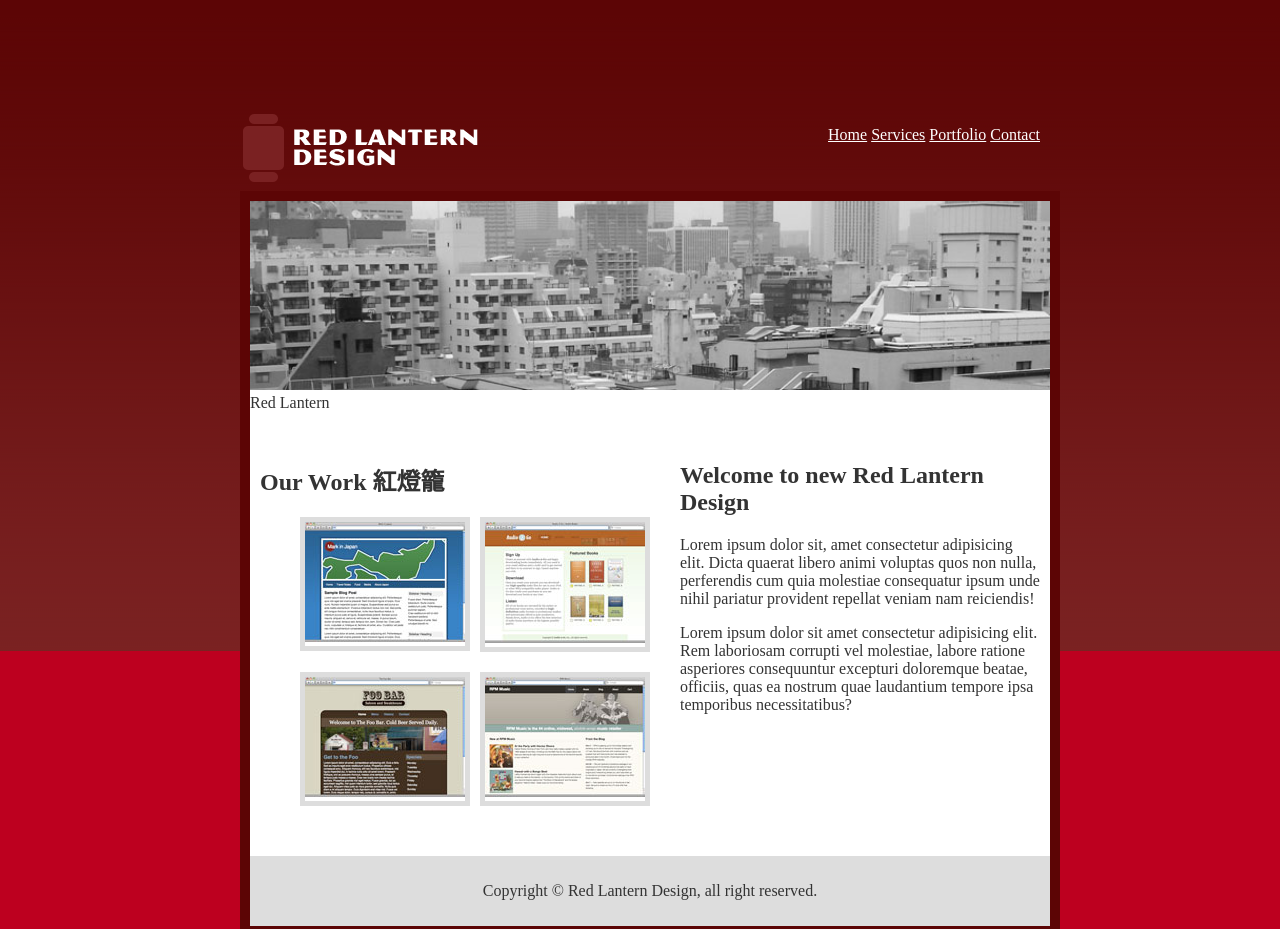
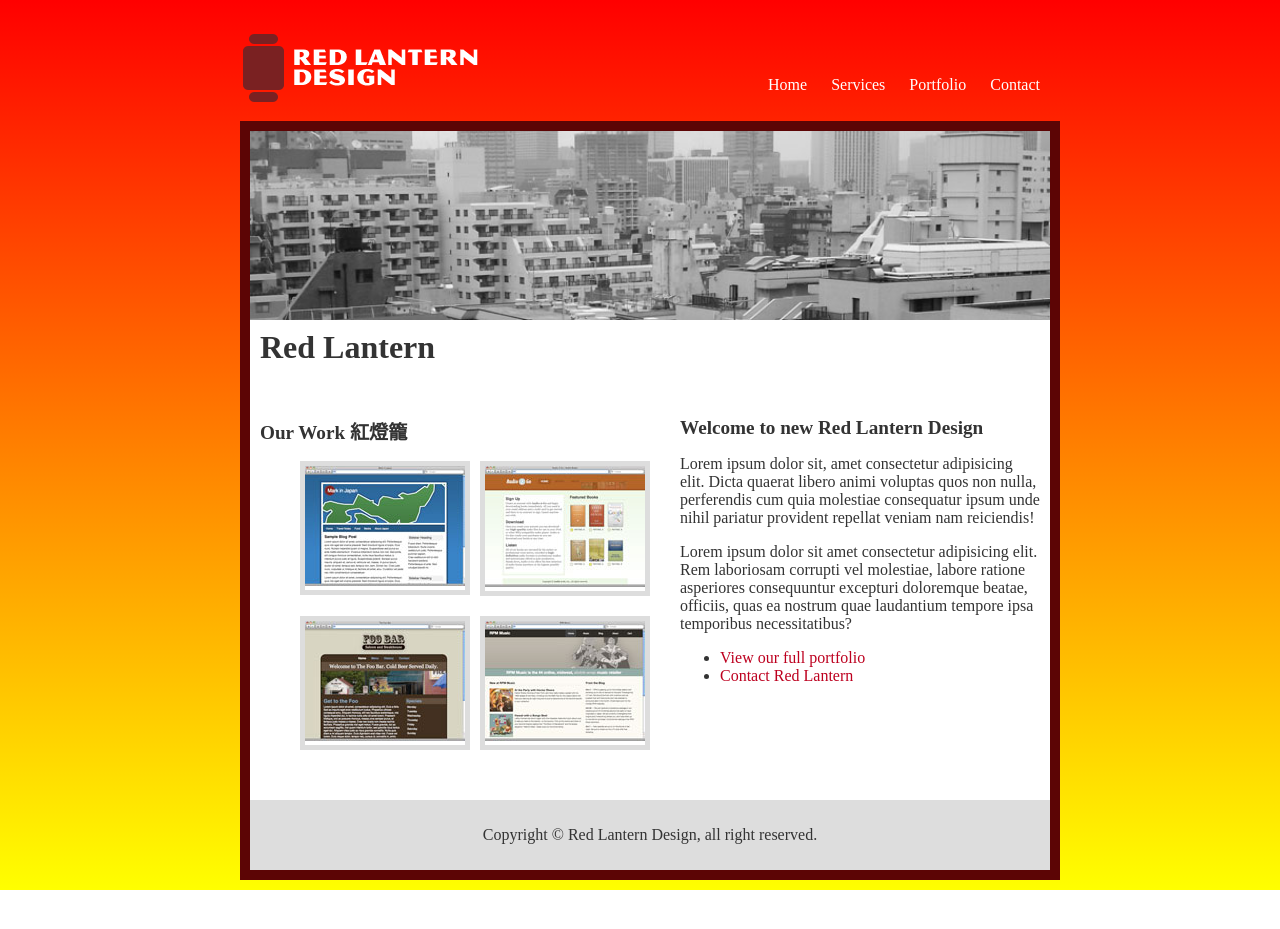
Before and after one commit to aprilip/t1, a plain HTML site: page ex1.html in a window 1280 px wide. Shown: the top 929 px of the page. After the commit the page ends 890 px from the top, so only its background shows below. Drawn offline with Linux system fonts and the light colour scheme.

Commit message:
221007v1

```diff
--- a/css/ex1.css
+++ b/css/ex1.css
@@ -1,32 +1,43 @@
 body
 {
     width: 800px;
-    background: #bd001f url('../images/body_bg.gif') repeat-x top;
+    /*background: #bd001f url('../images/body_bg.gif') repeat-x top;*/
+    background-image: linear-gradient(#f00,#ff0);
     font-family: Microsoft JhengHei;
-    font-size: 1em;
+    font-size: 16px;
     color: #333;
     margin: 0px auto;
-    margin-top: 50px;
-    padding: 50px;
+    margin-top: 10px;
+    padding: 10px;
 }
 ul
 {
 list-style-type: none;
 }
+
+h1
+{
+font-size: 2em;
+margin: 5px 10px;
+}
+
 #nav
 {
 float: right;
+padding-top: 30px;
 }
+
 #nav li
 {
 display: inline;
-margin: 0;
+margin: 0 0 0 20px;
 color: #fff;
 }
 
 a
 {
 color:#fff;
+text-decoration: none;
 }
 
 a:hover
@@ -51,11 +62,17 @@ header, #masthead
     width:800px;
     background:#fff;
     border:10px solid #5c0505;
+    margin-top: 10px;
 }
 
 #mainContent img
 {
 width:100%
+}
+
+#mainContent h2
+{
+font-size: 1.2em;
 }
 
 #content
@@ -64,6 +81,16 @@ width:100%
     margin:20px 0px;
     padding:10px;
     float:right;
+}
+
+#content ul
+{
+list-style: disc;
+}
+
+#content li a
+{
+    color: #bd001f;
 }
 
 #sidebar
@@ -81,6 +108,7 @@ width:100%
 
 #port li
 {
+    display: inline;
     margin:0 10px 20px 0;
     float:left;
     border:5px solid #ddd;
--- a/ex1.html
+++ b/ex1.html
@@ -20,7 +20,7 @@
         <article id="mainContent">
             <section id="titleBar">
                 <img src="images/tokyo.jpg" alt="Tokyo buliding">
-                <div>Red Lantern</div>
+                <h1>Red Lantern</h1>
             </section>
             <section id="content">
                 <h2>Welcome to new Red Lantern Design</h2>
```
